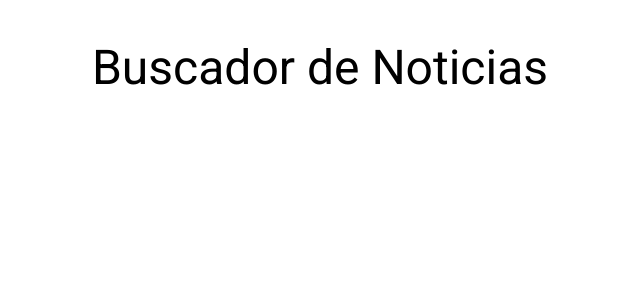
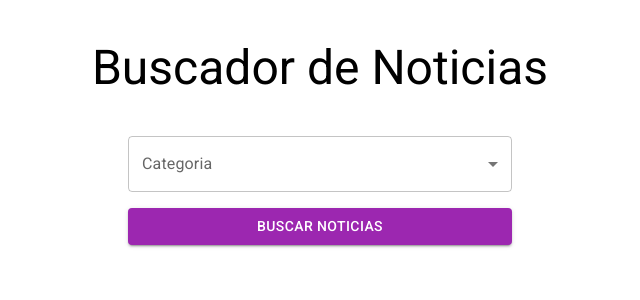
Before and after one commit to Jair-vet/Noticias-App-React, a React (Vite) app: page / in a window 1280 px wide. Shown: the top 300 px of the page, without its empty margins (320-960 px from the left). Built offline with nearby package versions, Linux system fonts and the light colour scheme.

Commit message:
Mandamos a llamar y Centramos el Formulario

```diff
--- a/src/App.jsx
+++ b/src/App.jsx
@@ -1,4 +1,5 @@
 import { Container, Grid, Typography } from "@mui/material"
+import { Formulario } from "./components/Formulario"
 
 function App() {
 
@@ -10,6 +11,19 @@ function App() {
           Buscador de Noticias
         </Typography>
       </header>
+
+      <Grid
+        container
+        direction="row"
+        justifyContent="center"
+        alignItems="center"
+      >
+        <Grid item xs={12} md={6} lg={4}>
+
+          <Formulario />
+        </Grid>
+      </Grid>
+
     </Container>
    </>
   )
```
